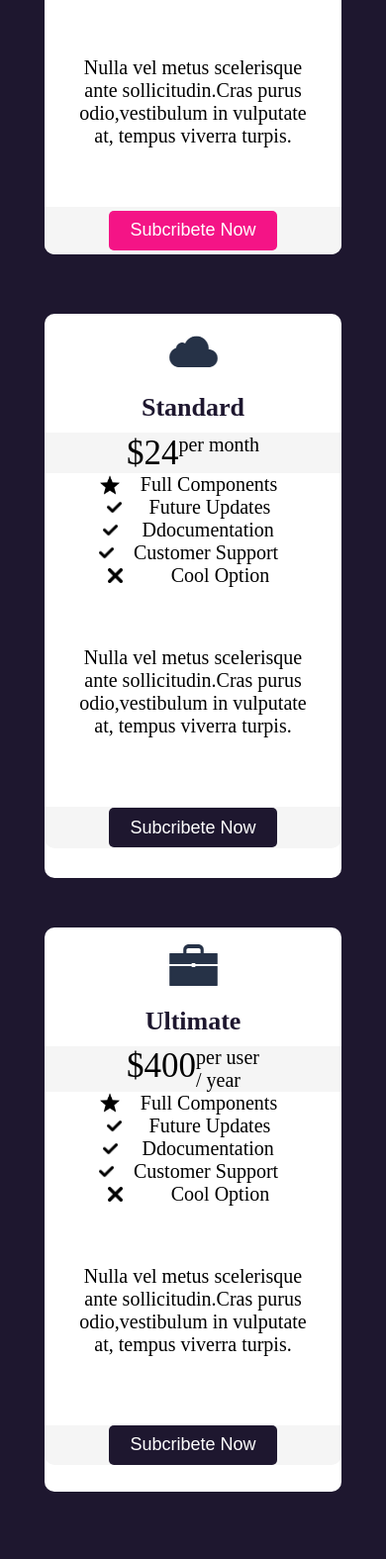
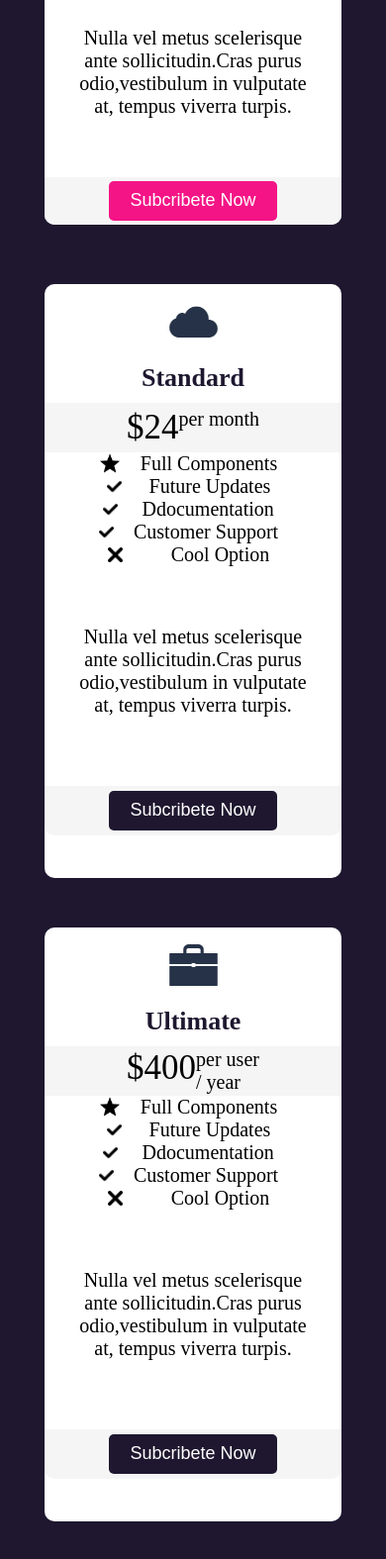
Before and after one commit to Ateraxia12/trabajoBLUX, a plain HTML site: page index.html in a window 390 px wide. Shown: the part 2531-4106 px from the top of the page at 99% size. Drawn offline with Linux system fonts and the light colour scheme; a web font is replaced by a local one.

Commit message:
creacion de proyecto blux

```diff
--- a/style2.css
+++ b/style2.css
@@ -194,14 +194,14 @@ aside{
     align-items: center;
 }
 .contenedor2{
-    height: 570px;
+    height: 600px;
     width: 300px;
     margin-bottom: 20px;
     margin-top: 30px;
     font-size: 20px;
 }
 .contenedor3{
-    height: 570px;
+    height: 600px;
     width: 300px;
     margin-bottom: 20px;
     margin-top: 30px;
```
